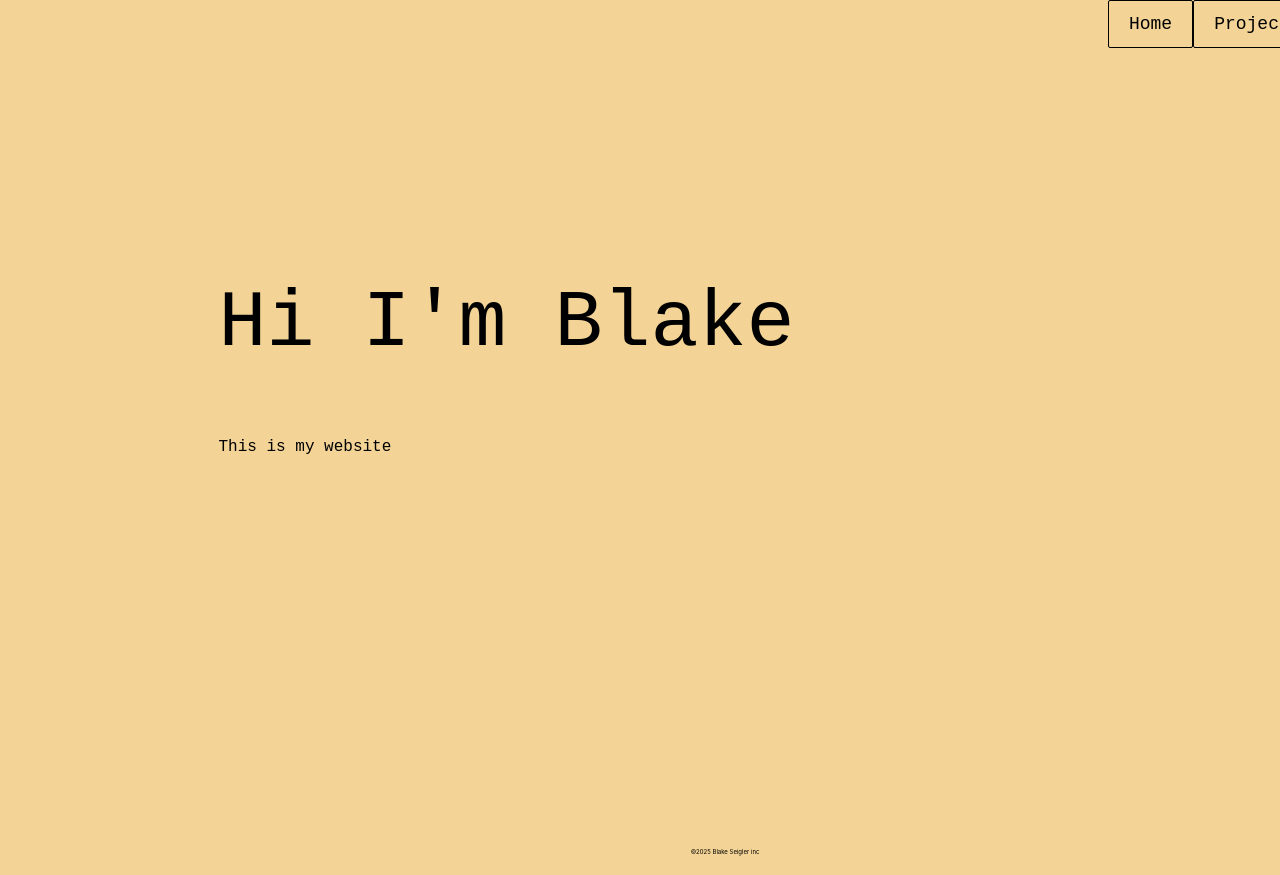
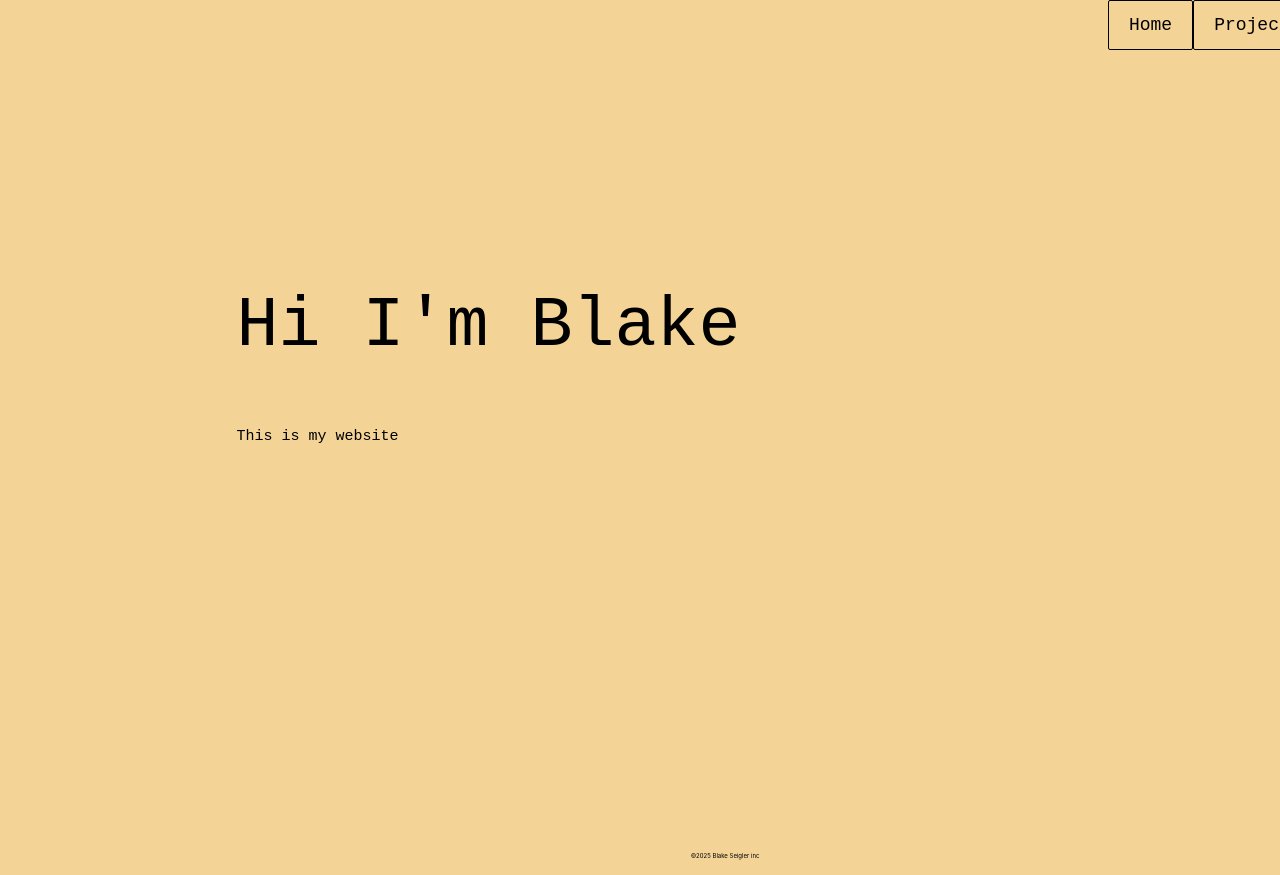
Before and after one commit to BlakeSeigler/personalWebsite, a React (Create React App) app in the folder frontend/: page / in a window 1280 px wide. Shown: the top 875 px of the page. Built offline with nearby package versions, Linux system fonts and the light colour scheme.

Commit message:
fixed words changing with heigh reduction

```diff
--- a/frontend/src/Home.css
+++ b/frontend/src/Home.css
@@ -2,7 +2,7 @@
 html {
   background-color: rgb(244, 212, 150); /* change to gradient eventually I think */
   color: black ;
-  height: 100%; /* Full viewport height */
+  height: 100%;
   width: 100%;
 }
 
@@ -11,7 +11,7 @@ html {
     display: flex;
     justify-content: flex-end;
     width: 100%;
-    height: 6vh;
+    height: 50px;
   }
 
   .home-header {
@@ -22,7 +22,6 @@ html {
     display: flex;
     flex-direction: column;
     justify-content: space-between;
-    height: 6vh;
   }
 
   .main-text {
@@ -36,18 +35,18 @@ html {
   }
 
   .main-text h1 {
-    font-size: 10vh;
+    font-size: 70px;
     font-weight: 100;
   }
 
   .main-text h3 {
-    font-size: 2vh;
+    font-size: 15px;
     font-weight: 100;
   }
 
   footer {
     font-size: 4%;
-    height: 1vh;
+    height: 10px;
     display: flex;
     flex-direction: column;
     justify-content: flex-end;
```
